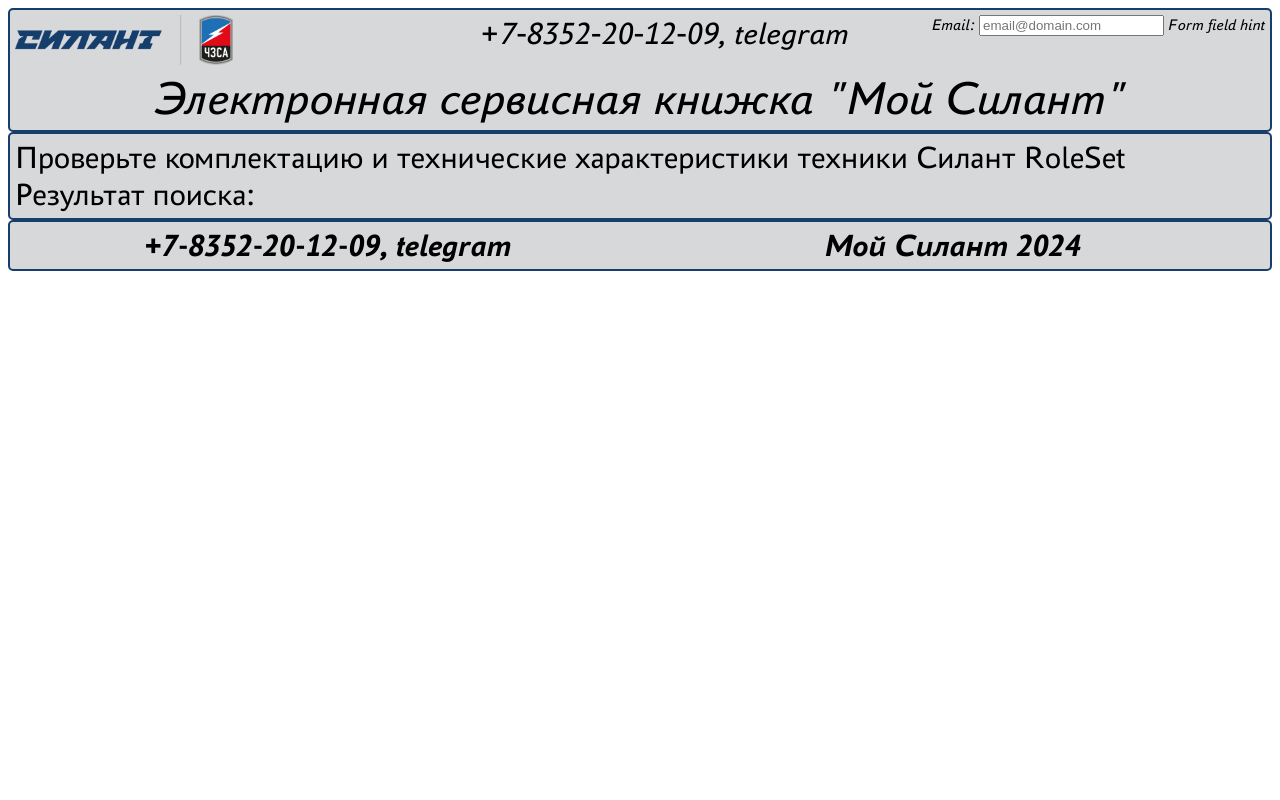
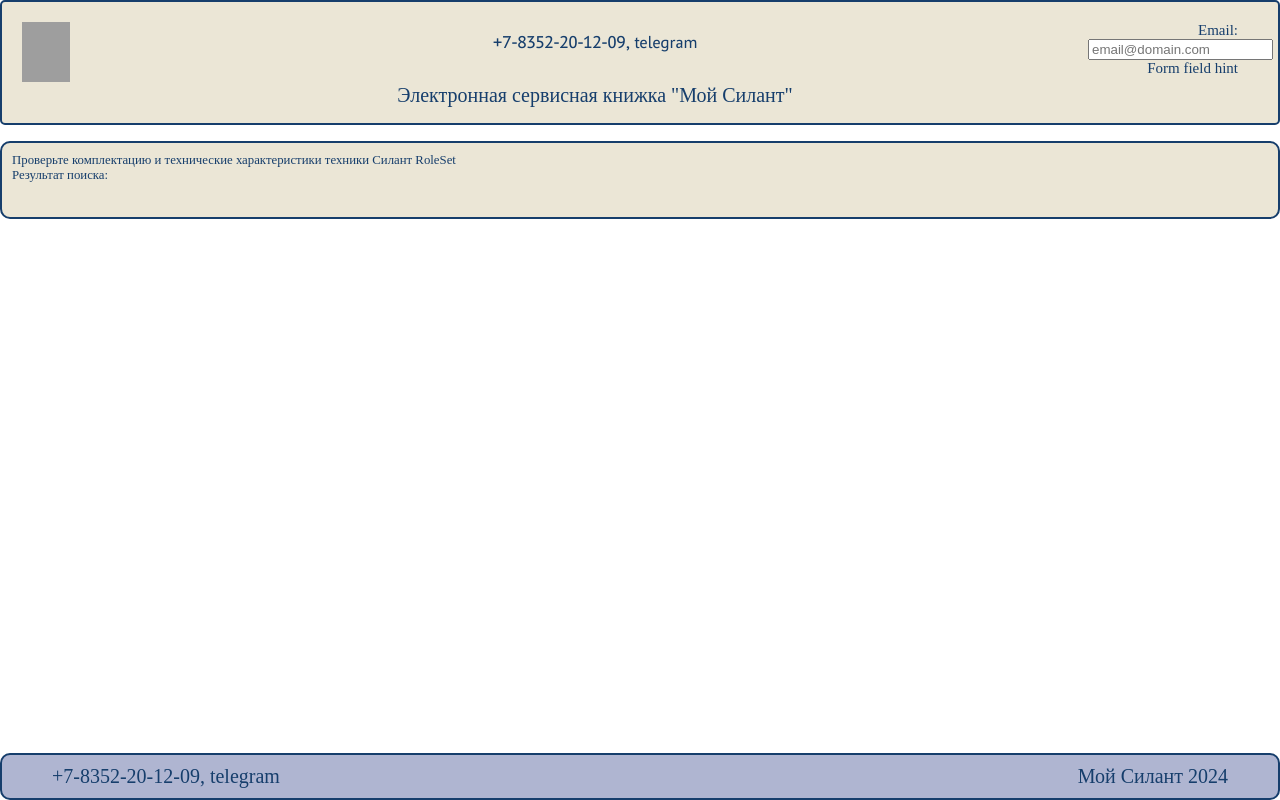
Before and after one commit to Met-s/Sealant, a Django app: page / in a window 1280 px wide. Run offline with Django 5.2, Linux system fonts and the light colour scheme; data comes from the database, SQL or seed files in the repository; grey boxes are pictures that could not be loaded.

Commit message:
Исправил стили, адаптивная

```diff
--- a/service/catalog/serializers.py
+++ b/service/catalog/serializers.py
@@ -71,7 +71,7 @@ class MachineSerializer(serializers.ModelSerializer):
                   'engineNumber', 'transmissionModel', 'transmissionNumber',
                   'driveAxleModel', 'driveAxleNumber', 'steerableAxleNumber',
                   'deliveryContractNumber', 'shipmentDate', 'consignee',
-                  'deliveryAddress', ' equipment', 'client', 'serviceCompany']
+                  'deliveryAddress', 'equipment', 'client', 'serviceCompany']
 
 
 class MaintenanceTypeSerializer(serializers.HyperlinkedModelSerializer):
--- a/service/catalog/static/css/styles.css
+++ b/service/catalog/static/css/styles.css
@@ -1,164 +1,244 @@
 @font-face {
-     src: url('../fonts/PT-Astra-Sans_Bold-Italic.ttf');
+    src: url('../fonts/PT-Astra-Sans_Bold-Italic.ttf') format('opentype');
     font-family: 'PT-Astra-Sans_Bold-Italic';
 }
+
 @font-face {
-     src: url('../fonts/PT-Astra-Sans_Bold.ttf');
+    src: url('../fonts/PT-Astra-Sans_Bold.ttf') format('opentype');
     font-family: 'PT-Astra-Sans_Bold';
 }
+
 @font-face {
-     src: url('../fonts/PT-Astra-Sans_Italic.ttf');
+    src: url('../fonts/PT-Astra-Sans_Italic.ttf') format('opentype');
     font-family: 'PT-Astra-Sans_Italic';
 }
+
 @font-face {
-     src: url('../fonts/PT-Astra-Sans_Regular.ttf');
+    src: url('../fonts/PT-Astra-Sans_Regular.ttf') format('opentype');
     font-family: 'PT-Astra-Sans_Regular';
 }
 
+body, html {
+    display: grid;
+    grid-template-columns: repeat(auto-fit, minmax(auto, 1fr));
+    grid-row-gap: 1em;
+  /*Цвета: #163E6C, #D20A11, #EBE6D6.*/
+    /*background: #EBE6D6;*/
+    width: 100%;
+    margin: 0;
+}
+
 header {
-     display: grid;
-     grid-template: repeat(2, 1fr) / repeat(3, 1fr);
-     font-family: 'PT-Astra-Sans_Italic', Arial, Helvetica, sans-serif;
+    display: flex;
+    color: #163E6C;
+    background: #EBE6D6;
     border: 2px solid #163E6C;
-     background-color: #d7d8da;
+    font-family: PT-Astra-Sans_Bold-Italic, Arial, Helvetica, sans-serif;
+    height: 100px;
+    justify-content: space-between;
     border-radius: 5px;
-     padding: 5px;
+    padding: 20px 20px 1px 20px;
 }
 
 .logo {
-     display: block;
-     grid-column-start: 1;
-     height: 50px;
+    width: 70%;
+    height: 70%;
+}
+.headerContact {
+    display: flex;
+    flex-direction: column;
+    justify-content: space-between;
+    flex-grow: 2;
+    align-items: center;
+    padding: 10px 10px 15px 0px;
+    font-family: 'PT-Astra-Sans_Regular', serif;
+    font-size: 20px;
 }
 
-.headerContact {
-    display: block;
-    grid-column-start: 2;
-    margin-left: auto;
-    scroll-margin-right: revert;
-
-    /*padding: 10px 10px 1px 1px;*/
-    /*align-items: center;*/
-    font-size: 2em;
+.headerText {
+    font-family: 'PT Astra Sans Bold Italic', serif;
+    font-size: 34px;
 }
 
 .headerIntOut {
-    display: block;
-    grid-column-start: 3;
-    /*padding: 10px 10px 1px 1px;*/
-    /*align-items: center;*/
-    margin-left: auto;
-    /*padding-left: 10em;*/
-    /*position:  relative;*/
-    /*left: 5rem;*/
+    width: 150px;
+    height: 40px;
+    padding-right: 20px;
+    font-size: 18px;
+    font-family: 'PT Astra Sans Regular', serif;
 }
 
- .headerText {
-     display: block;
-     grid-area: 2 / 1 / 2 / 4;
-     margin-left: auto;
-     margin-right: auto;
-     font-size: 3em;
+/*Цвета: #163E6C, #D20A11, #EBE6D6.
+    адаптивной — основные разрешения экранов:
+    1920x1080, 1366x768, 1536x864, 1440x900, 360x640;
+*/
+.content {
+    display: flex;
+    flex-direction: column;
+    color: #163E6C;
+    background: #EBE6D6;
+
+    padding: 10px ;
+    border: 2px solid #163E6C;
+    border-radius: 10px;
+    height: 100%;
+    /*grid-row-gap: 1em;*/
+
+    /* position: fixed;*/
+    /*bottom: 2;*/
+    /*left: 0;*/
+    /*right: 0;*/
 }
-
-content {
-    display: block;
-    font-family: PT-Astra-Sans_Regular, Arial, Helvetica, sans-serif;
-    font-size: 2em;
-    border: 2px solid #163E6C;
-    background-color: #d7d8da;
-    border-radius: 5px;
-    padding: 5px;
-}
-
-footer {
-    display: grid;
-    grid-template-columns:  50% 50%;
-    font-family: PT-Astra-Sans_Bold-Italic, Arial, Helvetica, sans-serif;
-    font-size: 2em;
-
-    border: 2px solid #163E6C;
-    background-color: #d7d8da;
-    border-radius: 5px;
-    padding: 5px;
-}
-footer > div {
-     margin-left: auto;
-     margin-right: auto;
-}
-     /*padding-left: 3em;*/
-     /*padding: 1px 1px 1px 200px;*/
-     /*align-items: center;*/
-
-     /*grid-column: 1 / 4;*/
-     /*grid-row: 2;*/
-     /*font-size: 3em;*/
-     /*align-items: flex-end;*/
-     /*padding: 10px 20px 0px 200px;*/
-     /*display: flex;*/
-
-     /*flex-direction: column;*/
-     /*justify-content: space-between;*/
-     /*align-items: center;*/
-     /*!*padding: 10px 0px 0px 0px;*!*/
-     /*font-size: 20px;*/
-     /*text-shadow: #163E6C;*/
-
-
-/*    !*padding-top: 5px;*!*/
-/*    !*font-family: 'PT Astra Sans Bold Italic', serif;*!*/
-/*    font-size: 35px;*/
-/*    text-shadow: 1px 1px 2px #163E6C;*/
-/*}*/
 
 
 
+/*Таблица */
 
-/*    !*display: flex;*!*/
-/*    !*align-items: center;*!*/
-/*    padding: 0px 30px 20px 0px;*/
-/*    font-size: 30px;*/
+.table {
+    border: 1px solid grey;
+    max-width: 100em;
+    font-family: 'PT-Astra-Sans_Regular', Arial, Helvetica, sans-serif;
+}
 
+th {
+    border: 1px solid grey;
+}
 
-/*}*/
+td {
+    border: 1px solid grey;
+    padding: 5px;
+    scroll-margin-right: revert;
+}
 
-/*content {*/
-/*    background-color: #6f94c6;*/
-/*}*/
+tr {
+    font-size: small;
+    scroll-margin-right: revert;
+}
 
-/*footer {*/
-/*    display: block;*/
+.tr_1 {
+    background-color: #d7d8da;
+}
 
-/*    font-family: 'PT-Astra-Sans_Italic', Arial, Helvetica, sans-serif;*/
-/*    border: 2px solid #163E6C;*/
-/*    background-color: #d7d8da;*/
-/*    border-radius: 5px;*/
-/*    padding: 1em;*/
-/*}*/
+.tr_2 {
+    background-color: white;
+}
+/*__~~~~~~_*/
 
+footer {
+    display: flex;
+    color: #163E6C;
+    background: #EBE6D6;
+    border: 2px solid #163E6C;
+    justify-content: space-between;
+    padding: 10px 50px 10px 50px;
+    border-radius: 10px;
+    font-family: 'PT Astra Sans Bold Italic', serif;
+    font-size: 24px;
+    bottom: 0;
+    left: 0;
+    right: 0;
+    position: fixed;
+}
 
-/* резиновой (тянущейся);*/
-/*адаптивной — основные разрешения экранов: 1920x1080, 1366x768, 1536x864, 1440x900, 360x640;*/
-/* Интерфейс сервиса должен быть реализован с применением ключевых элементов фирменного стиля бренда «Силант»:*/
+/*++++================================================================*/
 
-/*Цвета: #163E6C, #D20A11, #EBE6D6.     #bec6ce*/
-/*Шрифт: PT Astra Sans.*/
-/* .item-1 {*/
-/*    background-color: rgb(161, 48, 48);*/
-/*}*/
+/* Разрешение экрана: 1920x1080 и 1366x768 */
+@media (min-width: 1366px) {
+    .headerTextMob {
+        display: none;
+    }
+    }
 
-/*.item-2 {*/
-/*    background-color: rgb(49, 163, 68);*/
-/*}*/
+/*Разрешение экрана: 1536x864 и 1440x900 */
+@media (max-width: 1365px) {
+    .headerTextMob {
+        display: none;
+    }
+    .headerText {
+        font-size: 20px;
+    }
+    .headerContact {
+        font-size: 18px;
+        width: 40%;
+        -webkit-flex-grow: initial;
+        padding-right: 0px;
+    }
+    .logo {
+        width: 60%;
+        height: 60%;
+    }
+    .headerIntOut {
+        font-size: 15px;
+        text-align: right;
+    }
+    .content {
+        font-size: 80%;
+    }
+    footer {
+        font-size: 20px;
+        background: rgba(23, 39, 121, 0.34);
+    }
+}
 
-/*.item-3 {*/
-/*    background-color: rgb(34, 32, 180);*/
-/*}*/
+@media (max-width: 870px) {
+    header {
+        height: 60px;
+    }
+    .headerText {
+        font-size: 16px;
+    }
+    .headerTextMob {
+        display: none;
+    }
+    .content {
+        font-size: 50%;
+    }
+    .headerContact {
+        font-size: 14px;
+    }
+    .logo {
+        width: 80%;
+        height: 100%;
+    }
+    .headerIntOut {
+        font-size: 10px;
+    }
+    footer {
+        font-size: 16px;
+        background: #eac387;
+    }
+}
 
-/*.item-4 {*/
-/*    background-color: rgb(207, 219, 29);*/
-/*}*/
-
-/*.item-5 {*/
-/*    background-color: rgb(175, 52, 165);*/
-/*}*/
+  /* Разрешение экрана: 360x640 */
+@media (max-width: 767px) {
+    header {
+        height: 30px;
+        padding: 5px 10px;
+    }
+    .logo {
+        width: 100%;
+        height: 30px;
+    }
+    .contact {
+        display: none;
+    }
+    .headerText {
+        display: none;
+    }
+    .headerContact {
+        width: auto;
+    }
+    .headerTextMob {
+        display: inline;
+        align-self: flex-start;
+        font-size: small;
+    }
+    .headerIntOut {
+        font-size: 10px;
+        width: 30%;
+    }
+    footer {
+        font-size: 12px;
+        background: #8fe790;
+    }
+}
--- a/service/catalog/templates/catalog/flatpages/default.html
+++ b/service/catalog/templates/catalog/flatpages/default.html
@@ -1,23 +1,32 @@
-
 <!DOCTYPE html>
-
+{% load static %}
+{% load i18n %}
 <html lang="en">
 <head>
     <meta charset="UTF-8">
-    <title>Title</title>
     <link rel="stylesheet" href="../../../static/css/styles.css">
+    <title>{% block title %}{% endblock title %}</title>
+
 </head>
 <body>
     <header>
-        <img class="logo" src="../../../static/img/photo.png" alt="logo/photo.png"/>
+        <div>
+            <img class="logo" src="{% static 'img/photo.svg' %}" alt="Logo" />
+        </div>
+       <div class="headerContact">
+            <div class="contact">+7-8352-20-12-09, telegram</div>
+            <div class="headerText">Электронная сервисная книжка "Мой Силант"
+            </div>
+            <div class="headerTextMob">Электронная сервисная книжка
+            </div>
+       </div>
 
-        <div class="headerContact">+7-8352-20-12-09, telegram</div>
-        <label class="headerIntOut">
+         <label class="headerIntOut">
             <span class="label__title">Email:</span>
             <input class="label__input" type="email" placeholder="email@domain.com" required>
             <span class="label__hint">Form field hint</span>
          </label>
-        <div class="headerText">Электронная сервисная книжка "Мой Силант"</div>
+
     </header>
     <content class="content">
 
@@ -25,9 +34,22 @@
         Силант
                 RoleSet
         </div>
+
         <div>Результат поиска:</div>
+<!--        <div>-->
+
+<!--        {% block content %}-->
+<!--        {% endblock content %}-->
+
+<!--        </div>-->
+
+
     </content>
-    <footer>
+
+
+
+
+    <footer class="footer">
         <div>+7-8352-20-12-09, telegram</div>
         <div>Мой Силант 2024</div>
     </footer>
--- /dev/null
+++ b/service/catalog/templates/catalog/machine_all.html
@@ -0,0 +1,58 @@
+{% extends 'catalog/flatpages/default.html' %}
+
+
+{% load static %}
+{% block title %}Все машины{% endblock %}
+<link rel="stylesheet" href="../../static/css/styles.css">
+{% block content %}
+
+ <table class="table">
+        <tr class="tr_1">
+            <td>Зав. № машины</td>
+            <td>Модель техники</td>
+            <td>Модель двигателя</td>
+            <td>Зав. № двигателя</td>
+            <td>Модель трансмиссии</td>
+            <td>Зав. № трансмиссии</td>
+            <td>Модель ведущего моста</td>
+            <td>Зав. № ведущего моста</td>
+            <td>Модель управляемого моста</td>
+            <td>Зав. № управляемого моста</td>
+            <td>Договор поставки №, дата</td>
+            <td>Дата отгрузки с завода</td>
+            <td>Грузополучатель (конечный потребитель)</td>
+            <td>Адрес поставки (эксплуатации)</td>
+            <td>Комплектация (доп. опции)</td>
+            <td>Клиент</td>
+            <td>Сервисная компания</td>
+        </tr>
+        {% for mach in machines %}
+
+        <tr class="tr_2">
+            <td>{{ mach.machineSerialNumber }}</td>
+            <td>{{ mach.machineModel }}</td>
+            <td>{{ mach.engineModel }}</td>
+            <td>{{ mach.engineNumber }}</td>
+            <td>{{ mach.transmissionModel }}</td>
+            <td>{{ mach.transmissionNumber }}</td>
+            <td>{{ mach.driveAxleModel }}</td>
+            <td>{{ mach.driveAxleNumber }}</td>
+            <td>{{ mach.steerableAxleModel }}</td>
+            <td>{{ mach.steerableAxleNumber }}</td>
+            <td>{{ mach.deliveryContractNumber }}</td>
+            <td>{{ mach.shipmentDate }}</td>
+            <td>{{ mach.consignee }}</td>
+            <td>{{ mach.deliveryAddress }}</td>
+            <td>{{ mach.equipment }}</td>
+            <td>{{ mach.client }}</td>
+            <td>{{ mach.serviceCompany }}</td>
+
+        </tr>
+        {% endfor %}
+    </table>
+
+
+
+
+
+{% endblock content %}
--- a/service/catalog/urls.py
+++ b/service/catalog/urls.py
@@ -2,7 +2,7 @@ from rest_framework import routers
 from django.urls import path, include
 
 from . import views
-from .views import indexPage
+from .views import MachineList
 
 # from .views import *
 
@@ -13,6 +13,7 @@ router.register(r'machine', views.MachineViewSet,
 
 urlpatterns = [
     path('api/', include(router.urls), name='api'),
-    path('',  indexPage, name='mainPage'),
+    # path('',  index_page, name='main_page'),
+    path('', MachineList.as_view(), name='machines'),
 
 ]
--- a/service/catalog/views.py
+++ b/service/catalog/views.py
@@ -1,6 +1,7 @@
 
 import django_filters.rest_framework
 from django.shortcuts import render, redirect
+from django.views.generic import ListView
 from rest_framework import viewsets
 from rest_framework import permissions
 
@@ -8,6 +9,7 @@ from .models import Role, Clients, Managers, MachineModel, EngineModel, \
     TransmissionModel, DriveAxleModel, SteerableAxleModel, ServiceCompany, \
     Machine, MaintenanceType, OrganMaintenance, Maintenance, FailureNode, \
     RepairMethod, Claims
+
 from .serializers import UserSerializer, RoleSerializer, ClientsSerializer, \
     ManagersSerializer, MachineModelSerializer, EngineModelSerializer, \
     TransmissionModelSerializer, DriveAxleModelSerializer, \
@@ -15,6 +17,7 @@ from .serializers import UserSerializer, RoleSerializer, ClientsSerializer, \
     MaintenanceTypeSerializer, OrganMaintenanceSerializer, \
     MaintenanceSerializer, FailureNodeSerializer, RepairMethodSerializer, \
     ClaimsSerializer
+
 from django.contrib.auth.models import User
 from .forms import *
 
@@ -93,13 +96,14 @@ class MachineViewSet(viewsets.ModelViewSet):
     queryset = Machine.objects.all()
     serializer_class = MachineSerializer
     filter_backends = [django_filters.rest_framework.DjangoFilterBackend]
-    filterset_fields = ['id', 'machineSerialNumber', 'machineModel',
-                        'engineModel','engineNumber', 'transmissionModel',
-                        'transmissionNumber', 'driveAxleModel',
-                        'driveAxleNumber', 'steerableAxleNumber',
-                        'deliveryContractNumber', 'shipmentDate',
-                        'consignee', 'deliveryAddress', ' equipment',
-                        'client', 'serviceCompany']
+    # filterset_fields = ['id', 'machineSerialNumber', 'machineModel',
+    #                     'engineModel','engineNumber', 'transmissionModel',
+    #                     'transmissionNumber', 'driveAxleModel',
+    #                     'driveAxleNumber', 'steerableAxleNumber',
+    #                     'deliveryContractNumber', 'shipmentDate',
+    #                     'consignee', 'deliveryAddress', 'equipment',
+    #                     'client', 'serviceCompany']
+
 
 
 class MaintenanceTypeViewSet(viewsets.ModelViewSet):
@@ -149,22 +153,13 @@ class ClaimsViewSet(viewsets.ModelViewSet):
                         'equipmentDowntime', 'machine', 'serviceCompany']
 
 
-def indexPage(request):
-    return render(request, 'catalog/flatpages/default.html')
+# def index_page(request):
+#     return render(request, 'catalog/machine_all.html', {})
 
 
-def claim_edit(request, pk):
-    try:
-        claim = Claims.objects.get(id=pk)
-    except Claims.DoesNotExist:
-        return redirect('html_404')
 
-    if request.method == 'POST':
-        form = ClaimsForm(request.POST, instance=claim)
-        if form.is_valid():
-            form.save()
-            return redirect('mainPage')
-    else:
-        form = ClaimsForm(instance=claim)
-
-    return render(request, 'App/claim_create.html', {'form': form})
+class MachineList(ListView):
+    model = Machine
+    # ordering = 'name'
+    template_name = 'catalog/machine_all.html'
+    context_object_name = 'machines'
```
Also changed, not shown: service/service/urls.py (+0 -9 lines). Lines whose indentation alone changed are shown as unchanged.
